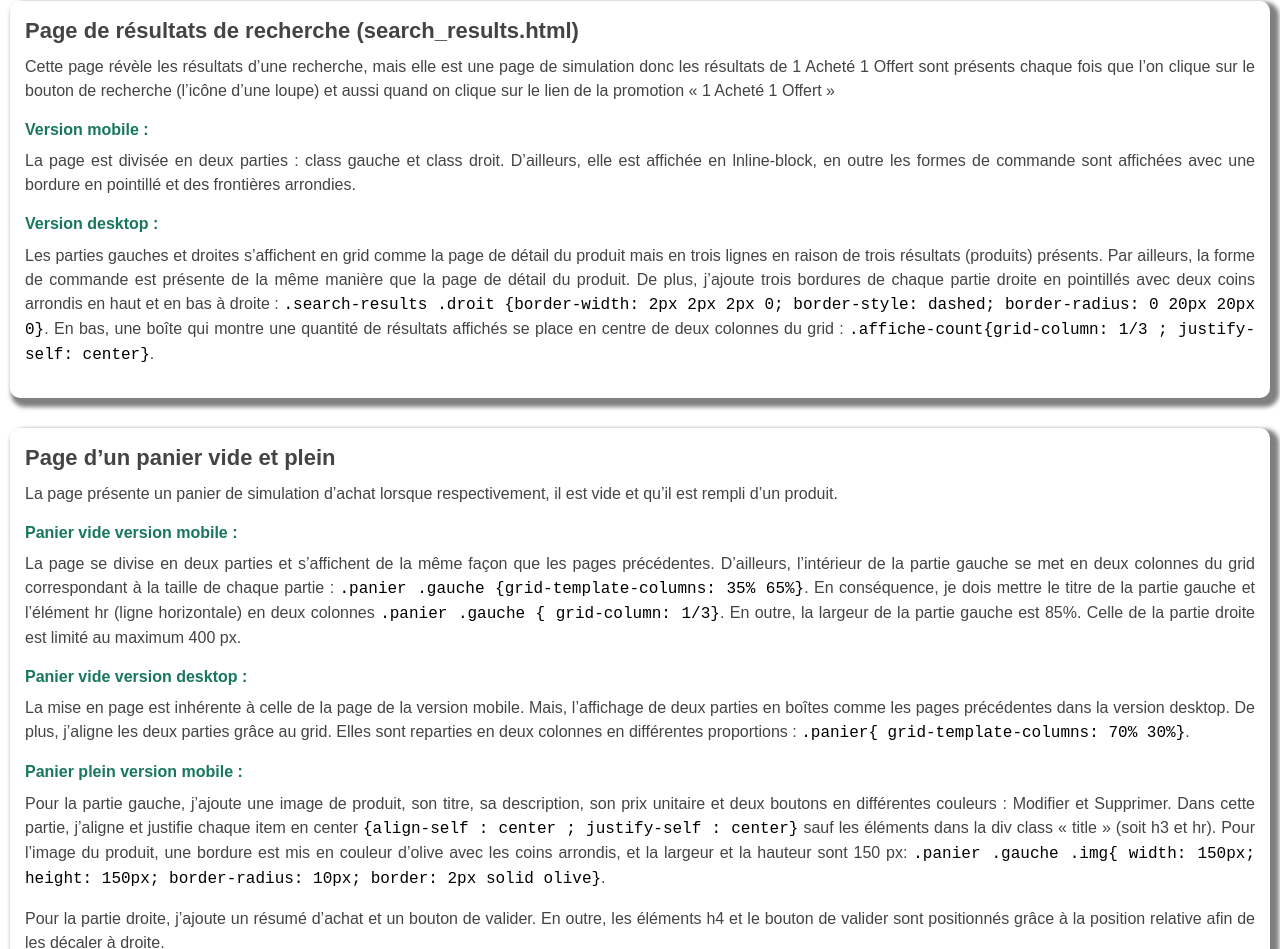
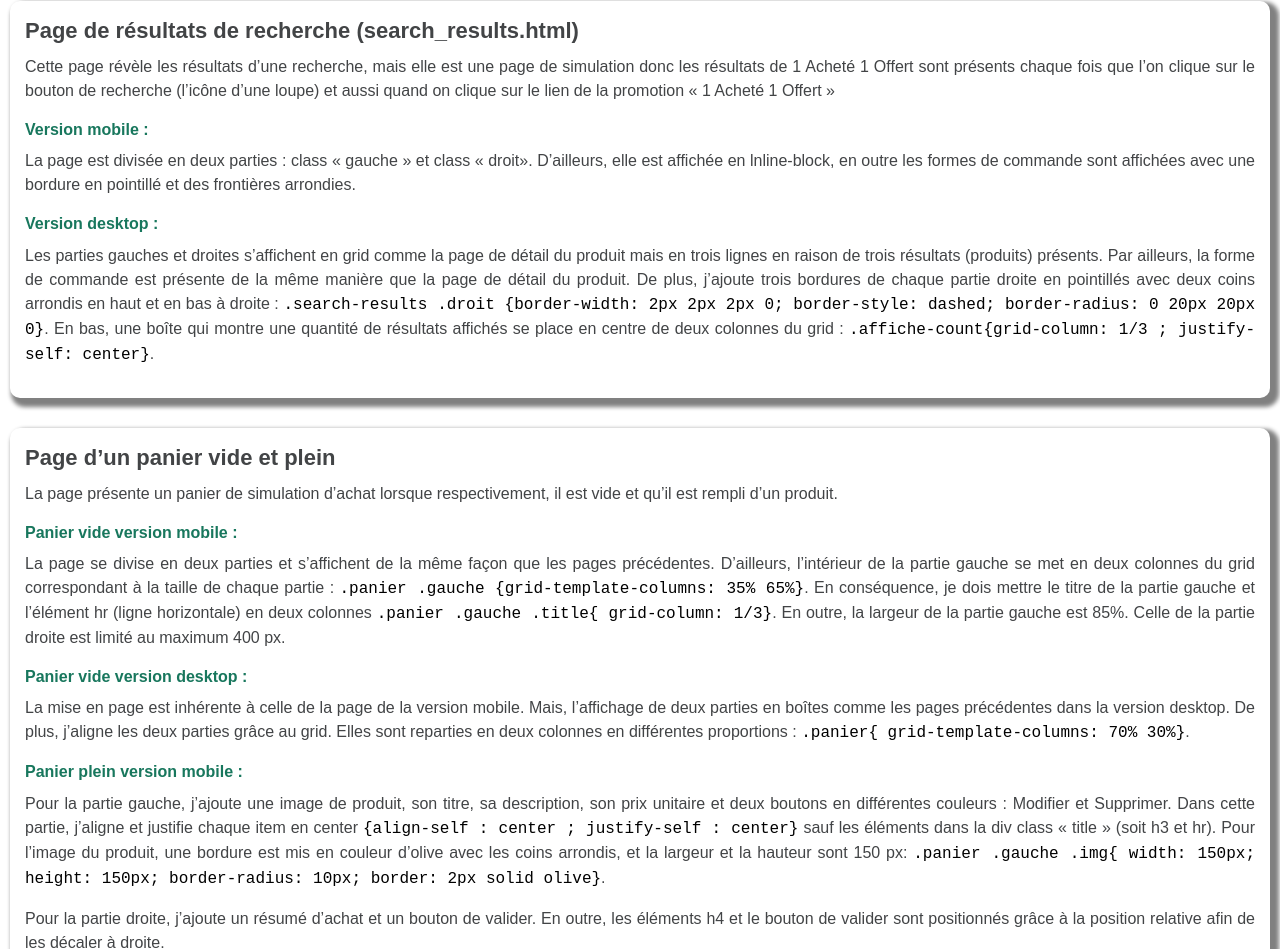
Before and after one commit to miraclej101/Web_projet, a plain HTML site: page description_technique.html in a window 1280 px wide. Shown: the part 2735-3684 px from the top of the page. Drawn offline with Linux system fonts and the light colour scheme.

Commit message:
update description

```diff
--- a/description_technique.html
+++ b/description_technique.html
@@ -153,14 +153,14 @@
                     le bouton de recherche (l’icône d’une loupe) et aussi quand on clique sur le lien de la promotion « 1 Acheté 1 Offert » </p>
                 <h5>Version mobile :</h5>
                 <p>
-                    La page est divisée en deux parties : class gauche et class droit. D’ailleurs, elle est affichée en lnline-block, en outre les formes de commande sont
+                    La page est divisée en deux parties : class « gauche » et class « droit». D’ailleurs, elle est affichée en lnline-block, en outre les formes de commande sont
                     affichées avec une bordure en pointillé et des frontières arrondies.
                 </p>
                 <h5>Version desktop :</h5>
                 <p>
                     Les parties gauches et droites s’affichent en grid comme la page de détail du produit mais en trois lignes en raison de trois résultats (produits) présents. Par ailleurs,
                     la forme de commande est présente de la même manière que la page de détail du produit. De plus, j’ajoute trois bordures de chaque partie droite en pointillés avec deux coins arrondis
-                    en haut et en bas à droite  :  <code>.search-results .droit {border-width: 2px 2px 2px 0; border-style: dashed; border-radius: 0 20px 20px 0}</code>. En bas, une boîte qui montre une
+                    en haut et en bas à droite  : <code>.search-results .droit {border-width: 2px 2px 2px 0; border-style: dashed; border-radius: 0 20px 20px 0}</code>. En bas, une boîte qui montre une
                     quantité de résultats affichés se place en centre de deux colonnes du grid : <code>.affiche-count{grid-column: 1/3 ; justify-self: center}</code>.
                 </p>
             </section>
@@ -171,7 +171,7 @@
                 <p>
                     La page se divise en deux parties et s’affichent de la même façon que les pages précédentes. D’ailleurs, l’intérieur de la partie gauche se met en
                     deux colonnes du grid correspondant à la taille de chaque partie :  <code>.panier .gauche {grid-template-columns: 35% 65%}</code>. En conséquence, je dois mettre
-                    le titre de la partie gauche et l’élément hr (ligne horizontale) en deux colonnes <code>.panier .gauche { grid-column: 1/3}</code>. En outre, la largeur de la partie
+                    le titre de la partie gauche et l’élément hr (ligne horizontale) en deux colonnes <code>.panier .gauche .title{ grid-column: 1/3}</code>. En outre, la largeur de la partie
                     gauche est 85%. Celle de la partie droite est limité au maximum 400 px.
                 </p>
                 <h5>Panier vide version desktop :</h5>
```
